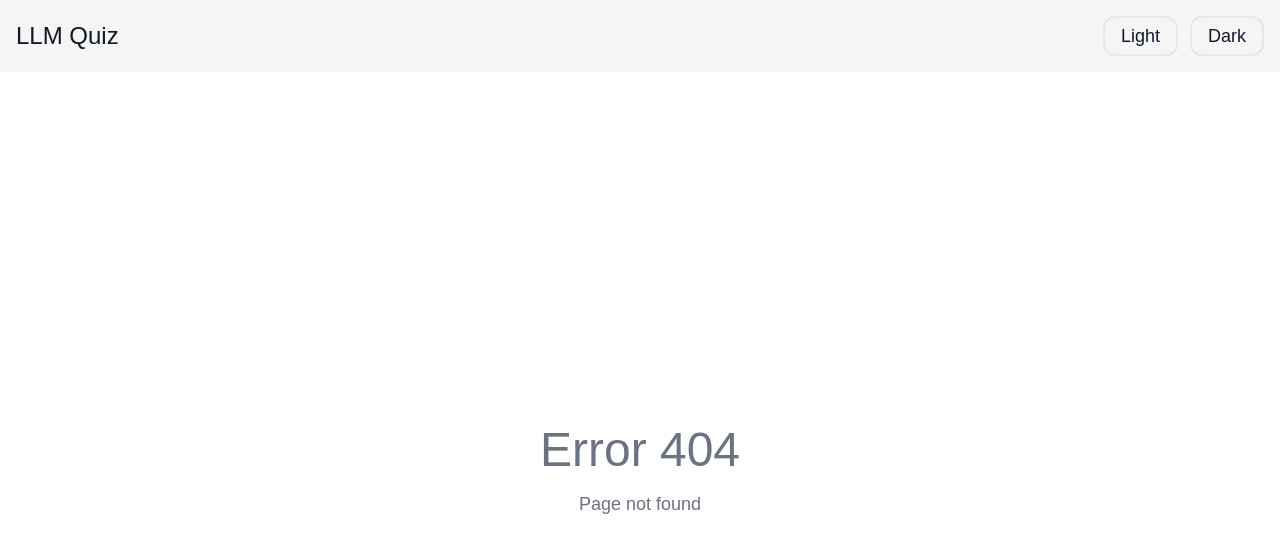
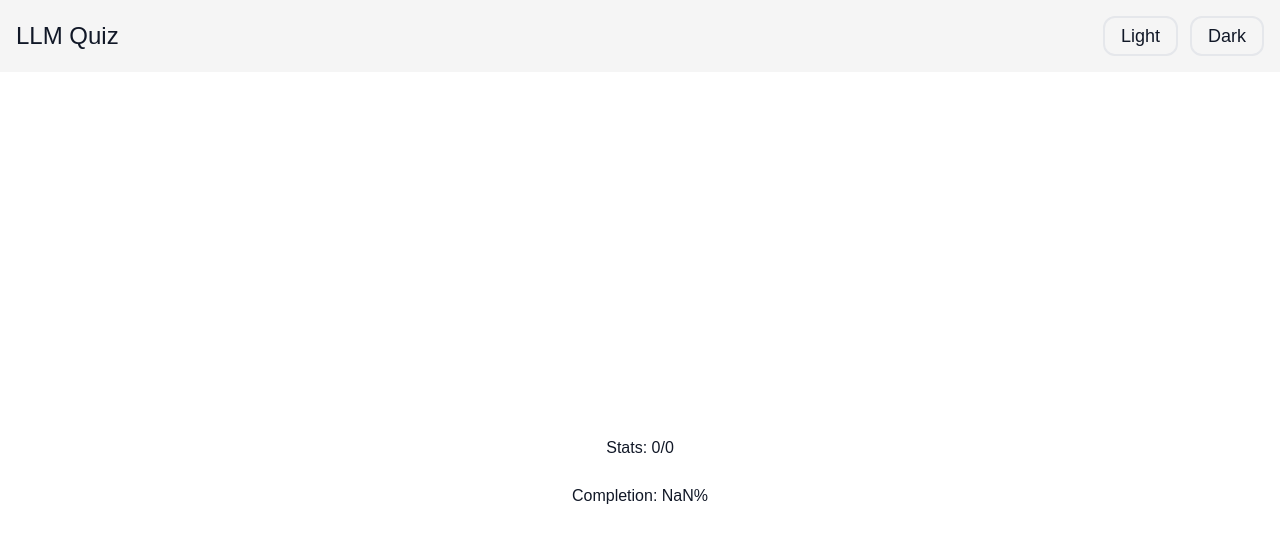
Before and after one commit to arpitsrivastavadev/koibhiquiz, a React (Vite) app: page /result in a window 1280 px wide. Before the commit this address had no page. Shown: the top 552 px of the page. Built offline with nearby package versions, Linux system fonts and the light colour scheme.

Commit message:
Show result page after quiz completes

```diff
--- a/src/App.tsx
+++ b/src/App.tsx
@@ -6,6 +6,7 @@ import Header from './components/Header'
 import NotFound from './pages/NotFound/NotFound'
 import Quiz from './pages/Quiz/Quiz'
 import { quizzes } from './utils/dummyData'
+import Result, { type ResultProps } from './pages/Quiz/components/Result'
 
 
 export const AppThemes = ["light", "dark"] as const
@@ -18,11 +19,18 @@ function App() {
         return (saved as AppTheme) || "light"
     })
 
+    const [result, setResult] = useState<ResultProps | null>(null)
+
 
     useEffect(() => {
         localStorage.setItem("theme", theme)
 
     }, [theme])
+
+
+    const onQuizFinished = (data: ResultProps) => {
+        setResult(data)
+    }
 
 
     return (
@@ -31,7 +39,8 @@ function App() {
 
             <Routes>
                 <Route path="/" element={<Home />} />
-                <Route path="/quiz" element={<Quiz quizData={quizzes} />} />
+                <Route path="/quiz" element={<Quiz quizData={quizzes} onQuizFinished={onQuizFinished} />} />
+                <Route path="/result" element={<Result total={result?.total || 0} correct={result?.correct || 0} />} />
                 <Route path="*" element={<NotFound />} />
             </Routes>
         </div>
--- a/src/pages/Quiz/Quiz.tsx
+++ b/src/pages/Quiz/Quiz.tsx
@@ -1,9 +1,12 @@
 import { useState } from "react";
 import Option from "./components/Option";
+import type { ResultProps } from "./components/Result";
+import { useNavigate } from "react-router-dom";
 
 
 export type QuizProps = {
     quizData: QuizData
+    onQuizFinished: (data: ResultProps) => void
 }
 
 
@@ -19,9 +22,12 @@ export type QuizQuestionData = {
 }
 
 
-export default function Quiz({ quizData }: QuizProps) {
+export default function Quiz({ quizData, onQuizFinished }: QuizProps) {
+    const navigate = useNavigate()
+
     const [currentIndex, setCurrentIndex] = useState<number>(0)
     const [questionCompleted, setQuestionCompleted] = useState<boolean>(false)
+    const [correctCount, setCorrectCount] = useState<number>(0)
 
 
     const currentQuiz = quizData.allQuestions[currentIndex]
@@ -35,11 +41,25 @@ export default function Quiz({ quizData }: QuizProps) {
     }
 
 
+    const onOptionSelected = (isCorrect: boolean): void => {
+        if (isCorrect) {
+            setCorrectCount(correctCount + 1)
+        }
+
+        setQuestionCompleted(true)
+    }
+
+
     const showNextQuestion = () => {
         setQuestionCompleted(false)
 
         if (currentIndex >= quizData.allQuestions.length - 1) {
-            // Show Result
+            onQuizFinished({
+                total: quizData.allQuestions.length,
+                correct: correctCount
+            })
+
+            navigate("/result")
             return
         }
 
@@ -66,7 +86,7 @@ export default function Quiz({ quizData }: QuizProps) {
                             key={`q-${currentQuiz.question}-op-${op}-idx-${index}`}
                             text={op}
                             isChoiceCorrect={isChoiceCorrect}
-                            setQuestionCompleted={setQuestionCompleted}
+                            onOptionSelected={onOptionSelected}
                             questionCompleted={questionCompleted}
                         />
                     ))}
--- a/src/pages/Quiz/components/Option.tsx
+++ b/src/pages/Quiz/components/Option.tsx
@@ -3,12 +3,12 @@ import { useEffect, useState } from "react"
 type OptionProps = {
     text: string
     isChoiceCorrect: (choice: string) => boolean
+    onOptionSelected: (isCorrect: boolean) => void
     questionCompleted: boolean
-    setQuestionCompleted: (questionCompleted: boolean) => void
 }
 
 
-export default function Option({ text, isChoiceCorrect, questionCompleted, setQuestionCompleted }: OptionProps) {
+export default function Option({ text, isChoiceCorrect, onOptionSelected, questionCompleted }: OptionProps) {
     const [opState, setOpState] = useState<"notSelected" | "right" | "wrong">("notSelected")
 
 
@@ -25,7 +25,7 @@ export default function Option({ text, isChoiceCorrect, questionCompleted, setQu
         const result: boolean = isChoiceCorrect(text)
 
         setOpState(result ? "right" : "wrong")
-        setQuestionCompleted(true)
+        onOptionSelected(result)
     }
 
 
--- /dev/null
+++ b/src/pages/Quiz/components/Result.tsx
@@ -0,0 +1,16 @@
+export type ResultProps = {
+    total: number
+    correct: number
+}
+
+
+export default function Result({ total, correct }: ResultProps) {
+    return (
+        <div className="bg-bg w-full h-full flex flex-col items-center">
+            <div className="sm:w-[60%] w-[80%] h-full flex flex-col gap-6 justify-center items-center">
+                <p>{`Stats: ${correct}/${total}`}</p>
+                <p>{`Completion: ${parseFloat((correct/total * 100).toFixed(1))}%`}</p>
+            </div>
+        </div>
+    )
+}
```
